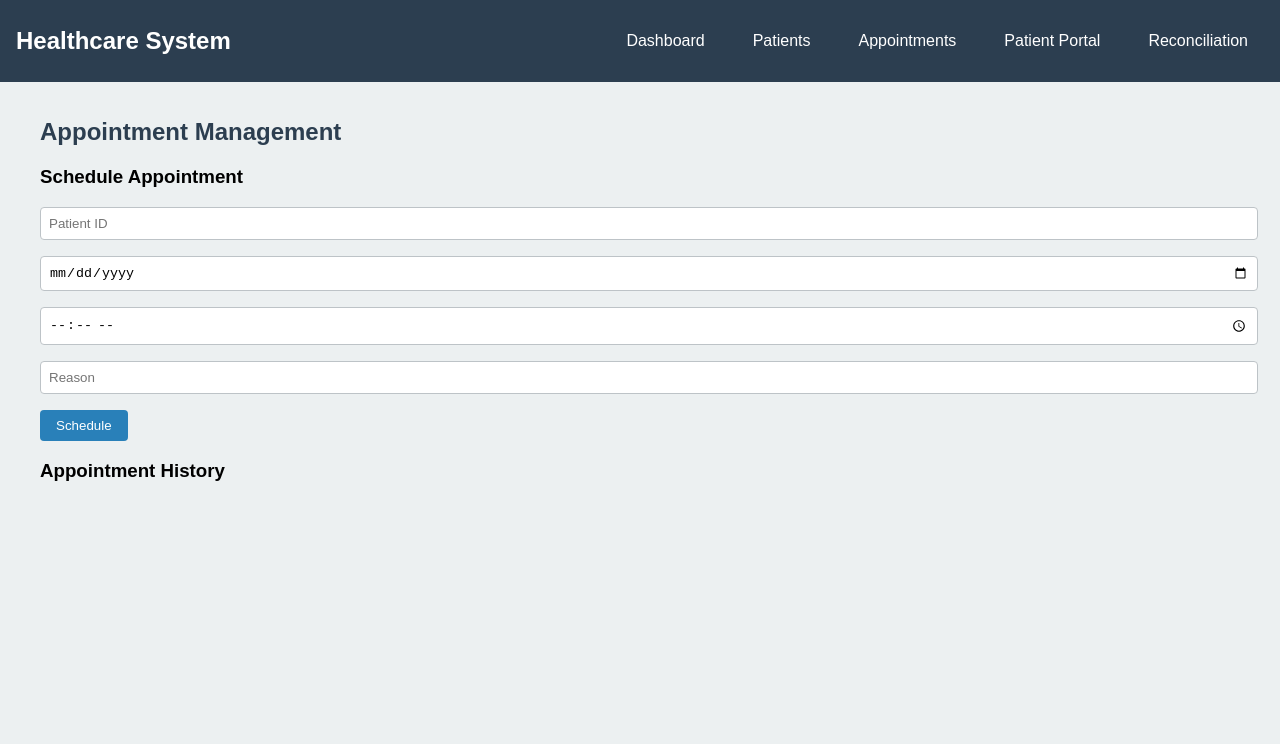
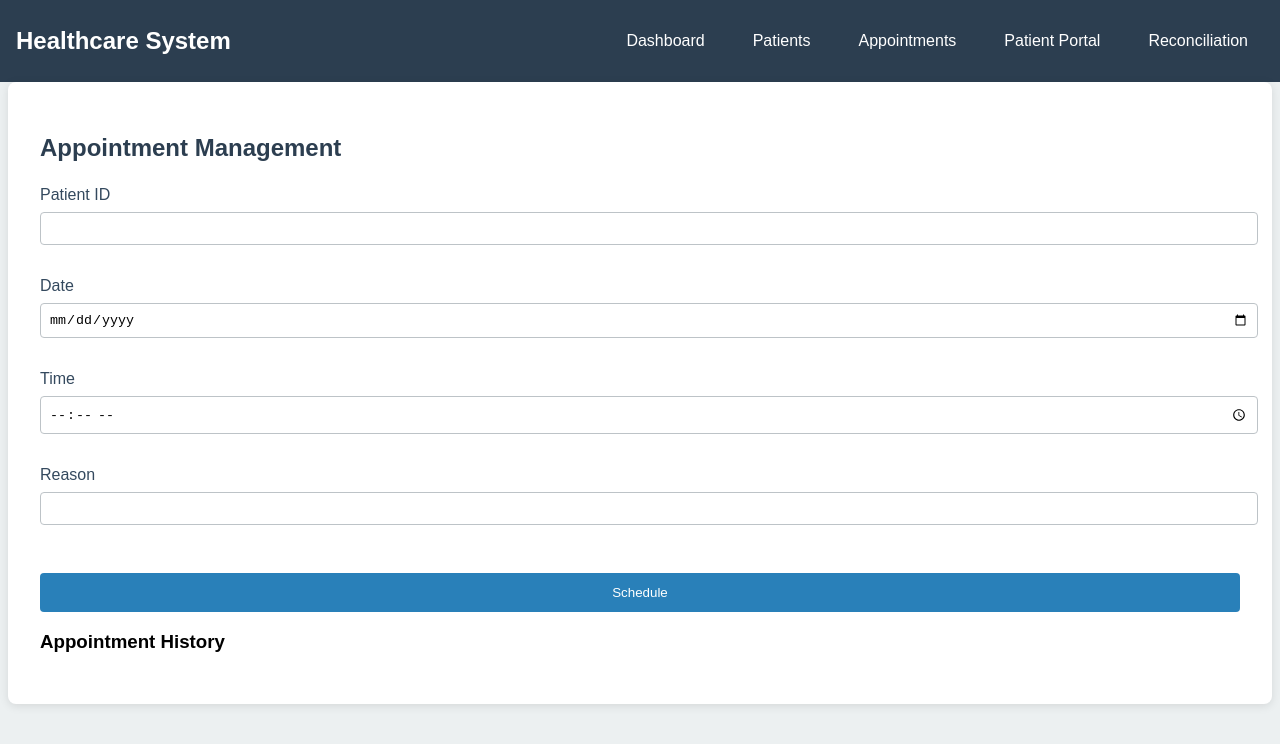
Before and after one commit to AshrafSayed2202/healthcare-management, a React (Create React App) app: page /appointments in a window 1280 px wide. Shown: the top 744 px of the page. Built offline with nearby package versions, Linux system fonts and the light colour scheme.

Commit message:
Appointment management fixed

```diff
--- a/src/components/AppointmentManagement.jsx
+++ b/src/components/AppointmentManagement.jsx
@@ -1,73 +1,119 @@
-import React, { useState, useEffect } from 'react';
+import React, { useState } from 'react';
 import { useSelector, useDispatch } from 'react-redux';
+import { Formik, Form, Field, ErrorMessage } from 'formik';
+import * as Yup from 'yup';
 import { addAppointment, updateAppointment, deleteAppointment } from '../state/appointmentsSlice';
 import { v4 as uuidv4 } from 'uuid';
+import './AppointmentManagementComponent.css';
 
 const AppointmentManagement = () => {
     const appointments = useSelector(state => state.appointments);
-    const [appointmentDetails, setAppointmentDetails] = useState({ id: '', patientId: '', date: '', time: '', reason: '' });
+    const patients = useSelector(state => state.patients);
     const dispatch = useDispatch();
+    const [isEditing, setIsEditing] = useState(false);
+    const [editingAppointmentId, setEditingAppointmentId] = useState(null);
 
-    useEffect(() => {
-        // This could be used for data fetching if needed
-    }, []);
-
-    const handleSchedule = () => {
-        dispatch(addAppointment({ ...appointmentDetails, id: uuidv4() }));
-        setAppointmentDetails({ id: '', patientId: '', date: '', time: '', reason: '' });
+    const initialValues = {
+        patientId: '',
+        date: '',
+        time: '',
+        reason: '',
     };
 
-    const handleReschedule = (id) => {
-        dispatch(updateAppointment({ ...appointmentDetails, id }));
-        setAppointmentDetails({ id: '', patientId: '', date: '', time: '', reason: '' });
+    const validationSchema = Yup.object({
+        patientId: Yup.string().required('Patient ID is required'),
+        date: Yup.string().required('Date is required'),
+        time: Yup.string().required('Time is required'),
+        reason: Yup.string().required('Reason is required'),
+    });
+
+    const handleSubmit = (values, { resetForm }) => {
+        const patientExists = patients.some(patient => patient.id.toString() === values.patientId);
+
+        if (!patientExists) {
+            alert('Patient does not exist. Please enter a valid Patient ID.');
+            return;
+        }
+
+        if (isEditing) {
+            dispatch(updateAppointment({ ...values, id: editingAppointmentId }));
+            setIsEditing(false);
+            setEditingAppointmentId(null);
+        } else {
+            dispatch(addAppointment({ ...values, id: uuidv4() }));
+        }
+
+        resetForm();
     };
 
     const handleDelete = (id) => {
+        console.log('Deleting appointment with ID:', id); // Debugging log
         dispatch(deleteAppointment(id));
     };
 
     return (
-        <div className='container'>
+        <div className='container appointment-management'>
             <h2>Appointment Management</h2>
-            <div>
-                <h3>Schedule Appointment</h3>
-                <input
-                    type="text"
-                    placeholder="Patient ID"
-                    value={appointmentDetails.patientId}
-                    onChange={(e) => setAppointmentDetails({ ...appointmentDetails, patientId: e.target.value })}
-                />
-                <input
-                    type="date"
-                    value={appointmentDetails.date}
-                    onChange={(e) => setAppointmentDetails({ ...appointmentDetails, date: e.target.value })}
-                />
-                <input
-                    type="time"
-                    value={appointmentDetails.time}
-                    onChange={(e) => setAppointmentDetails({ ...appointmentDetails, time: e.target.value })}
-                />
-                <input
-                    type="text"
-                    placeholder="Reason"
-                    value={appointmentDetails.reason}
-                    onChange={(e) => setAppointmentDetails({ ...appointmentDetails, reason: e.target.value })}
-                />
-                <button onClick={handleSchedule}>Schedule</button>
+
+            <Formik
+                initialValues={initialValues}
+                validationSchema={validationSchema}
+                onSubmit={handleSubmit}
+                enableReinitialize={true}  // This ensures that the form is reinitialized when editing
+            >
+                {({ setFieldValue, resetForm }) => (
+                    <>
+                        <Form className="appointment-form">
+                            <div className="form-group">
+                                <label htmlFor="patientId">Patient ID</label>
+                                <Field name="patientId" type="text" />
+                                <ErrorMessage name="patientId" component="div" className="error-message" />
                             </div>
+                            <div className="form-group">
+                                <label htmlFor="date">Date</label>
+                                <Field name="date" type="date" />
+                                <ErrorMessage name="date" component="div" className="error-message" />
+                            </div>
+                            <div className="form-group">
+                                <label htmlFor="time">Time</label>
+                                <Field name="time" type="time" />
+                                <ErrorMessage name="time" component="div" className="error-message" />
+                            </div>
+                            <div className="form-group">
+                                <label htmlFor="reason">Reason</label>
+                                <Field name="reason" type="text" />
+                                <ErrorMessage name="reason" component="div" className="error-message" />
+                            </div>
+                            <button type="submit">{isEditing ? 'Update' : 'Schedule'}</button>
+                        </Form>
 
-            <div>
                         <h3>Appointment History</h3>
                         <ul>
                             {appointments.map((appointment) => (
                                 <li key={appointment.id}>
                                     {appointment.date} - {appointment.time} with Patient ID {appointment.patientId} for {appointment.reason}
-                            <button onClick={() => handleReschedule(appointment.id)}>Reschedule</button>
-                            <button onClick={() => handleDelete(appointment.id)}>Cancel</button>
+                                    <button onClick={() => {
+                                        setIsEditing(true);
+                                        setEditingAppointmentId(appointment.id);
+                                        setFieldValue('patientId', appointment.patientId);
+                                        setFieldValue('date', appointment.date);
+                                        setFieldValue('time', appointment.time);
+                                        setFieldValue('reason', appointment.reason);
+                                    }}>
+                                        Reschedule
+                                    </button>
+                                    <button onClick={() => {
+                                        handleDelete(appointment.id);
+                                        resetForm();
+                                    }}>
+                                        Cancel
+                                    </button>
                                 </li>
                             ))}
                         </ul>
-            </div>
+                    </>
+                )}
+            </Formik>
         </div>
     );
 };
--- /dev/null
+++ b/src/components/AppointmentManagementComponent.css
@@ -0,0 +1,78 @@
+.appointment-management {
+    background-color: white;
+    padding: 2rem;
+    border-radius: 8px;
+    box-shadow: 0 2px 10px rgba(0, 0, 0, 0.1);
+}
+
+.appointment-management h2 {
+    margin-bottom: 1.5rem;
+    color: #2c3e50;
+}
+
+.appointment-form {
+    display: flex;
+    flex-direction: column;
+}
+
+.form-group {
+    margin-bottom: 1rem;
+}
+
+.form-group label {
+    margin-bottom: 0.5rem;
+    display: block;
+    color: #34495e;
+}
+
+.form-group input {
+    width: 100%;
+    padding: 0.5rem;
+    border: 1px solid #bdc3c7;
+    border-radius: 4px;
+}
+
+button {
+    padding: 0.75rem;
+    background-color: #2980b9;
+    color: white;
+    border: none;
+    border-radius: 4px;
+    cursor: pointer;
+    transition: background-color 0.3s ease;
+    margin-top: 1rem;
+}
+
+button:hover {
+    background-color: #3498db;
+}
+
+.error-message {
+    color: red;
+    font-size: 0.875rem;
+    margin-top: 0.25rem;
+}
+
+.appointment-history ul {
+    list-style-type: none;
+    padding: 0;
+}
+
+.appointment-history li {
+    background-color: #ecf0f1;
+    padding: 1rem;
+    margin-bottom: 1rem;
+    border-radius: 6px;
+    display: flex;
+    justify-content: space-between;
+    align-items: center;
+}
+
+.appointment-history li button {
+    background-color: #e74c3c;
+    margin-left: 1rem;
+}
+
+.appointment-history li button:hover {
+    background-color: #c0392b;
+}
--- a/src/components/PatientManagement.jsx
+++ b/src/components/PatientManagement.jsx
@@ -3,6 +3,7 @@ import { Formik, Form, Field, ErrorMessage } from 'formik';
 import * as Yup from 'yup';
 import { useDispatch, useSelector } from 'react-redux';
 import { addPatient } from '../state/patientsSlice';
+import './PatientManagementComponent.css'
 
 const PatientManagement = () => {
     const dispatch = useDispatch();
@@ -48,7 +49,6 @@ const PatientManagement = () => {
                                 <option value="">Select Gender</option>
                                 <option value="Male">Male</option>
                                 <option value="Female">Female</option>
-                                <option value="Other">Other</option>
                             </Field>
                             <ErrorMessage name="gender" component="div" className="error-message" />
                         </div>
--- a/src/components/PatientPortal.jsx
+++ b/src/components/PatientPortal.jsx
@@ -10,7 +10,6 @@ const PatientPortal = () => {
         <div className='container patient-portal'>
             <h2>Patient Portal</h2>
             <div className='medical-history'>
-                <h3>Medical History</h3>
                 {patients.map(patient => (
                     <div key={patient.id} className='patient-card'>
                         <h4>{patient.name}</h4>
--- a/src/state/appointmentsSlice.js
+++ b/src/state/appointmentsSlice.js
@@ -14,7 +14,8 @@ export const appointmentsSlice = createSlice({
             }
         },
         deleteAppointment: (state, action) => {
-            return state.filter(appointment => appointment.id !== action.payload.id);
+            console.log("Deleting appointment:", action.payload); // Debugging log
+            return state.filter(appointment => appointment.id !== action.payload);
         }
     }
 });
```
Lines whose indentation alone changed are shown as unchanged.
